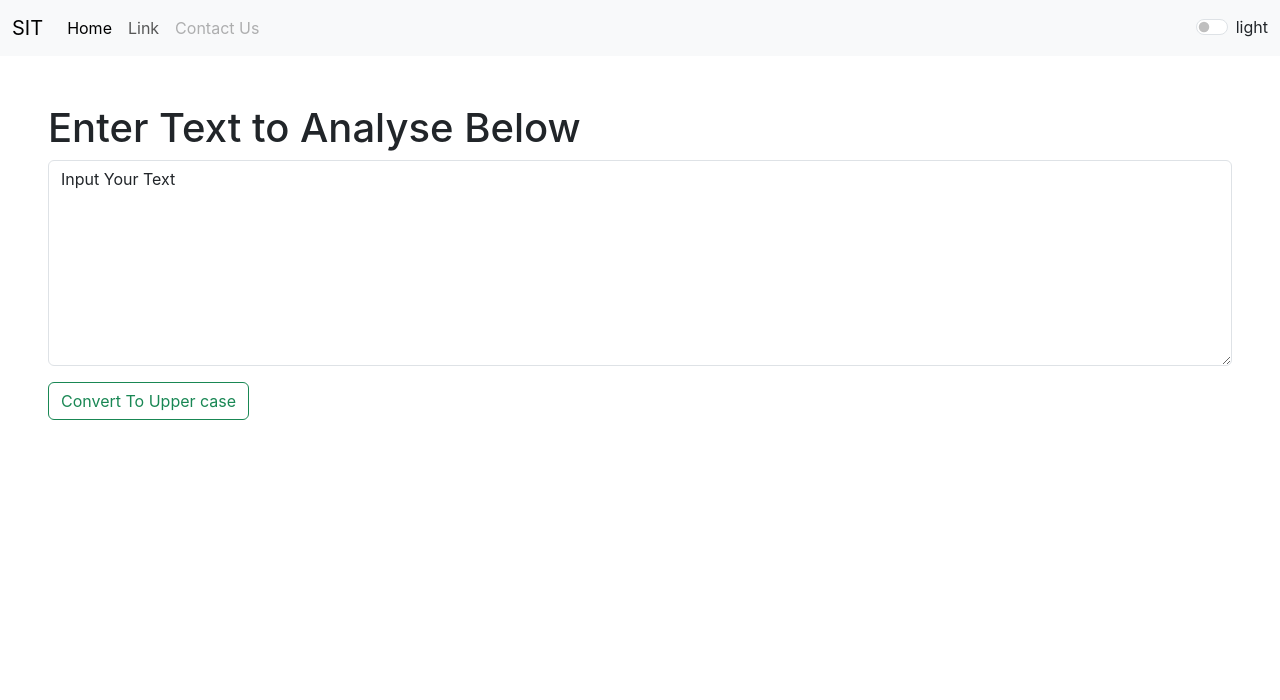
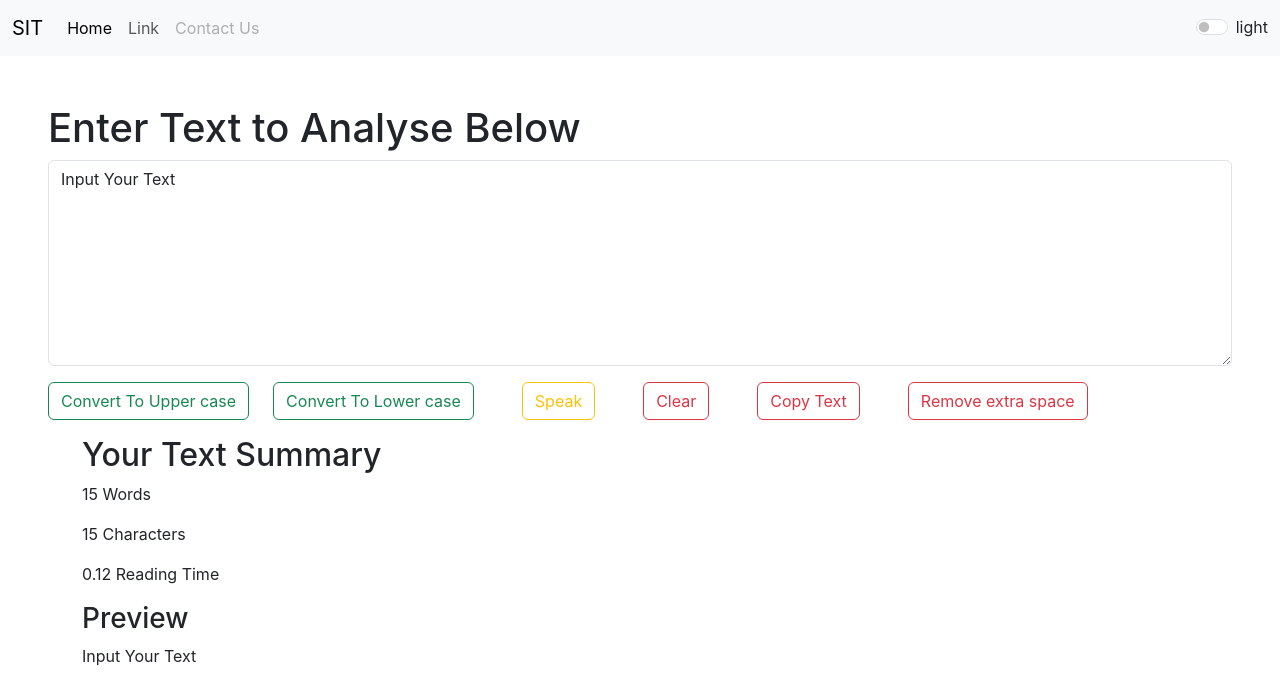
Before and after one commit to 6353079417/React-app-demo, a React (Create React App) app: page / in a window 1280 px wide. Shown: the top 700 px of the page. Built offline with nearby package versions, Linux system fonts and the light colour scheme.

Commit message:
put some tags

```diff
--- a/src/components/TextForm.js
+++ b/src/components/TextForm.js
@@ -5,23 +5,61 @@ export default function TextForm(props) {
         // setText("Enter Your Text");
 
         const handleOnChange = (event) => {
-            console.log("On CHange");
-            setText(event.target.value)
+            console.log("On Change");
+            setText(event.target.value);
         }
-
         const handleUpChange = () => {
             console.log("Btn Click");
-            let newText = text.toUpperCase();
+            let newT = text.toUpperCase();
+            setText(newT);
+        }
+        const handleLowChange = () => {
+            console.log("Btn Click");
+            let newText = text.toLowerCase();
+            setText(newText);
+        }
+        const handleSpeak = () => {
+            let newText = new SpeechSynthesisUtterance();
+            newText.text = text;
+            window.speechSynthesis.speak(newText);
+        }
+        const handleClear = () => {
+            let newText = "";
             setText(newText);
 
+        }
+        const handleCopy = () => {
+            var newText = document.getElementById('exampleFormControlTextarea1');
+            newText.select();
+            navigator.clipboard.writeText(newText.value);
+
+        }
+        const handleRemoveSpace = () => {
+            let newText = text.split(/[ ] + /);
+            setText(newText.join(" "));
         }
 
     return (
 
         <div className="mb-3 mx-5 my-5 ">
+            <div>
             <h1>{props.heading}</h1>
             <textarea className="form-control" id="exampleFormControlTextarea1" rows="8" value={text} onChange={handleOnChange}></textarea>
             <button className='btn btn-outline-success my-3' onClick={handleUpChange}>Convert To Upper case</button>
+            <button className='btn btn-outline-success my-3 mx-4' onClick={handleLowChange}>Convert To Lower case</button>
+            <button className='btn btn-outline-warning my-3 mx-4' onClick={handleSpeak}>Speak</button>
+            <button className='btn btn-outline-danger my-3 mx-4' onClick={handleClear}>Clear</button>
+            <button className='btn btn-outline-danger my-3 mx-4' onClick={handleCopy}>Copy Text</button>
+            <button className='btn btn-outline-danger my-3 mx-4' onClick={handleRemoveSpace}>Remove extra space</button>
+            </div>
+            <div className="container">
+                <h2>Your Text Summary</h2>
+                <p>{text.split("").length} Words</p>
+                <p>{text.length} Characters</p>
+                <p>{0.008*text.split("").length} Reading Time </p>
+                <h3>Preview</h3>
+                <p>{text}</p>
+            </div>
         </div>
 
     )
```
